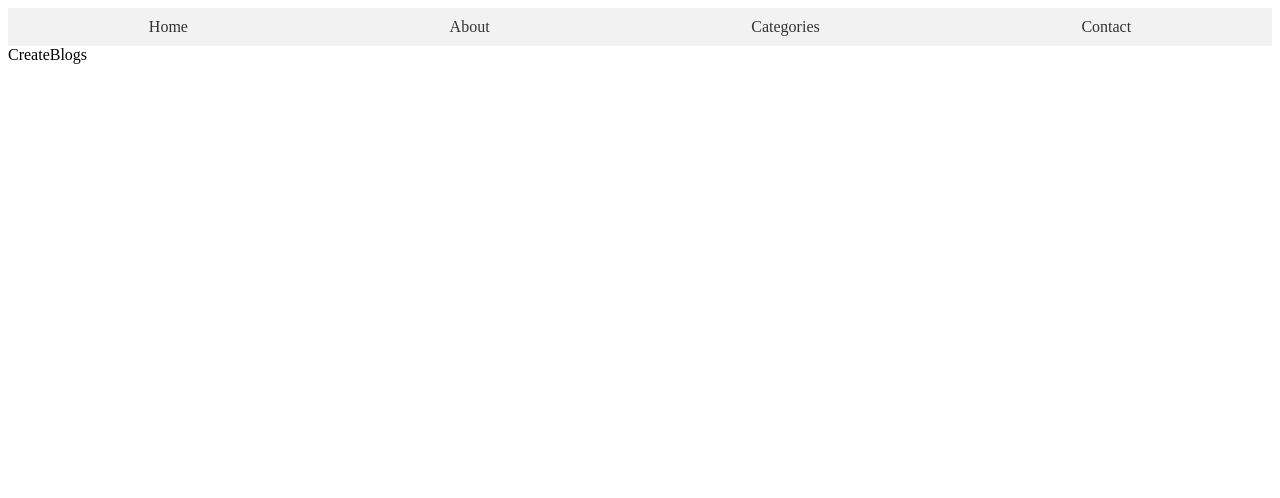
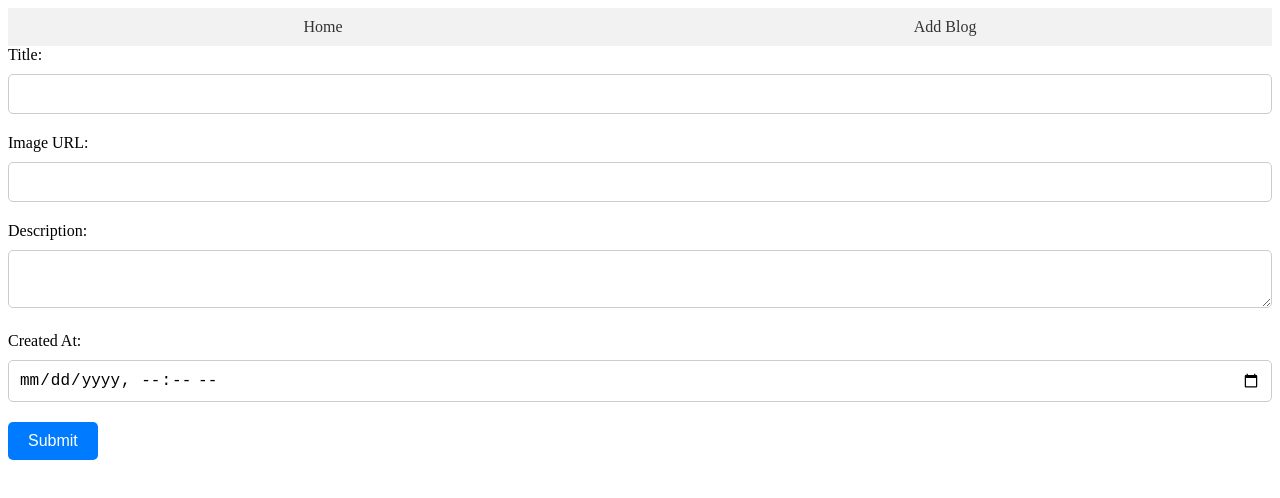
Before and after one commit to dipendrabhandarii/ReactCMSproject, a React (Vite) app: page /CreateBlogs in a window 1280 px wide. Shown: the top 498 px of the page. Built offline with nearby package versions, Linux system fonts and the light colour scheme; the HTML template or start-up script is replaced by a standard one.

Commit message:
single blog and delete blog

```diff
--- a/src/App.jsx
+++ b/src/App.jsx
@@ -1,6 +1,6 @@
 import React from 'react'
 import {BrowserRouter,Routes,Route} from 'react-router-dom'
-import AllBlogs from './pages/AllBlogs/AllBlogs'
+import AllBlogs from './pages/allblogs/allblogs'
 import CreateBlogs from './pages/CreateBlogs/CreateBlogs'
 import EditBlogs from './pages/EditBlogs/EditBlogs'
 import SingleBlogs from './pages/SingleBlogs/SingleBlogs'
@@ -13,7 +13,7 @@ const App = () => {
       <Route path='/' element={<AllBlogs />} />
       <Route path='/CreateBlogs' element={<CreateBlogs/>} />
       <Route path='/EditBlogs' element={<EditBlogs />} />
-      <Route path='SingleBlogs' element={<SingleBlogs />} />
+      <Route path='SingleBlogs/:id' element={<SingleBlogs />} />
     </Routes>
 
     </BrowserRouter>
--- a/src/components/Navbar/Navbar.jsx
+++ b/src/components/Navbar/Navbar.jsx
@@ -6,16 +6,10 @@ const Navbar = () => {
     <nav>
       <ul>
         <li>
-          <a href="#">Home</a>
+          <a href="/">Home</a>
         </li>
         <li>
-          <a href="#">About</a>
-        </li>
-        <li>
-          <a href="#">Categories</a>
-        </li>
-        <li>
-          <a href="#">Contact</a>
+          <a href="/Createblogs">Add Blog</a>
         </li>
       </ul>
     </nav>
--- a/src/pages/AllBlogs/AllBlogs.jsx
+++ b/src/pages/AllBlogs/AllBlogs.jsx
@@ -3,6 +3,7 @@ import Navbar from "../../components/Navbar/Navbar";
 import "./AllBlogs.css";
 import avatarImage from "c:/Users/user/Pictures/Picsart_23-01-31_09-32-02-946.jpg";
 import axios from "axios";
+import { Navigate, useNavigate } from "react-router-dom";
 
 const AllBlogs = () => {
   const [blogs, setBlogs] = useState([]);
@@ -21,6 +22,7 @@ const AllBlogs = () => {
   useEffect(() => {
     fetchBlogs();
   }, []);
+  const navigate= useNavigate()
 
   return (
     <div>
@@ -30,6 +32,7 @@ const AllBlogs = () => {
           display: "flex",
           justifyContent: "space-around",
           flexWrap: "wrap",
+          textAlign:"center"
         }}
       >
         {blogs.map((blog) => {
@@ -40,8 +43,9 @@ const AllBlogs = () => {
                 <h4>
                   <b>{blog.title}</b>
                 </h4>
-                <p>{blog.description}</p>
+                <p style={{color:"red",textAlign:"center"}}>{blog.description}</p>
                 <p>{blog.createdAt}</p>
+                <p  style={{cursor:"pointer"}} onClick={()=>navigate("/SingleBlogs/" + blog.id)} >See More</p>
               </div>
             </div>
           );
--- /dev/null
+++ b/src/pages/CreateBlogs/CreateBlogs.css
@@ -0,0 +1,31 @@
+/* Add your styles here */
+.form-group {
+    margin-bottom: 20px;
+  }
+
+  label {
+    display: block;
+    margin-bottom: 5px;
+  }
+
+  input[type="text"],
+  textarea,
+  input[type="datetime-local"] {
+    width: 100%;
+    padding: 10px;
+    border: 1px solid #ccc;
+    border-radius: 5px;
+    font-size: 16px;
+    box-sizing: border-box;
+    margin-top: 5px;
+  }
+
+  button {
+    padding: 10px 20px;
+    background-color: #007bff;
+    color: #fff;
+    border: none;
+    border-radius: 5px;
+    cursor: pointer;
+    font-size: 16px;
+  }
--- a/src/pages/CreateBlogs/CreateBlogs.jsx
+++ b/src/pages/CreateBlogs/CreateBlogs.jsx
@@ -1,11 +1,58 @@
-import React from 'react'
+import React, { useState } from 'react'
 import Navbar from '../../components/Navbar/Navbar'
+import './CreateBlogs.css'
+import axios from 'axios';
+import { useNavigate } from 'react-router-dom';
 
 const CreateBlogs = () => {
+  const [title,setTitle]= useState("")
+  const [image,setImage]= useState("")
+  const [description,setDescription]=useState("")
+  const Navigate = useNavigate();
+
+
+  const createBlog = async (e) => {
+    e.preventDefault();
+
+    const data = {
+      title,
+      description,
+      avatar: image,
+    };
+    try {
+      const response = await axios.post("https://655c668825b76d9884fd268c.mockapi.io/blogs/", data);
+      console.log(response);
+      if (response.status === 201) {
+        Navigate("/");
+      }
+    } catch (error) {
+      console.error("Error creating blog:", error);
+    }
+  };
+
   return (
     <div>
       <Navbar />
-      CreateBlogs</div>
+      <form onSubmit={createBlog} >
+        <div className="form-group">
+          <label htmlFor="title">Title:</label>
+          <input type="text" id="title" name="title"  required onChange={(e)=>setTitle(e.target.value)}/>
+        </div>
+        <div className="form-group">
+          <label htmlFor="image">Image URL:</label>
+          <input type="text" id="image" name="image"  required onChange={(e)=>setImage(e.target.value)}/>
+        </div>
+        <div className="form-group">
+          <label htmlFor="description">Description:</label>
+          <textarea id="description" name="description"  required onChange={(e)=>setDescription(e.target.value)}></textarea>
+        </div>
+        <div className="form-group">
+          <label htmlFor="createdAt">Created At:</label>
+          <input type="datetime-local" id="createdAt" name="createdAt" />
+        </div>
+        <button type="submit">Submit</button>
+      </form>
+      </div>
   )
 }
 
--- /dev/null
+++ b/src/pages/SingleBlogs/SingleBlogs.css
@@ -0,0 +1,32 @@
+.single-blog-container {
+  max-width: 600px;
+  margin: 0 auto;
+  padding: 20px;
+  box-shadow: 0 0 10px rgba(0, 0, 0, 0.1);
+  border-radius: 8px;
+  background-color: #fff;
+}
+
+h1 {
+  color: #333;
+}
+
+p {
+  color: #555;
+  margin-top: 10px;
+}
+
+.avatar {
+  width: 100px;
+  height: 100px;
+  border-radius: 50%;
+  margin-top: 20px;
+  margin-left: 20px;
+}
+.avatar:hover {
+  transform: scale(1.5);
+}
+
+.description {
+  color: goldenrod;
+}
--- a/src/pages/SingleBlogs/SingleBlogs.jsx
+++ b/src/pages/SingleBlogs/SingleBlogs.jsx
@@ -1,7 +1,57 @@
-import React from "react";
+import axios from "axios";
+import React, { useEffect, useState } from "react";
+import { useNavigate, useParams } from "react-router-dom";
+import "./SingleBlogs.css";
+import Navbar from "../../components/Navbar/Navbar";
 
 const SingleBlogs = () => {
-  return <div>SingleBlogs</div>;
+  const { id } = useParams();
+
+  const [blog, setBlog] = useState([]);
+
+  const fetchBlogs = async () => {
+    const response = await axios.get(
+      "https://655c668825b76d9884fd268c.mockapi.io/blogs/" + id
+    );
+    console.log(response.data);
+    if (response.status == 200) {
+      setBlog(response.data);
+      console.log(blog);
+    }
+  };
+  useEffect(() => {
+    fetchBlogs();
+  }, [id]);
+  const navigate = useNavigate()
+
+  //delete blog
+
+ const deleteBlog =async () => {
+    const response = await axios.delete("https://655c668825b76d9884fd268c.mockapi.io/blogs/" + id)
+    console.log(response)
+    if(response.status==200){
+      navigate("/")
+    }
+  };
+
+  return (
+    <div>
+      <div>
+        <Navbar />
+      </div>
+      <div className="single-blog-container">
+        <h1>{blog?.title}</h1>
+        <p className="description">{blog?.description}</p>
+        <img src={blog?.avatar} alt="Author Avatar" className="avatar" />
+        <button
+          style={{ textAlign: "right", marginLeft: "50px" }}
+          onClick={deleteBlog}
+        >
+          Delete
+        </button>
+      </div>
+    </div>
+  );
 };
 
 export default SingleBlogs;
```
